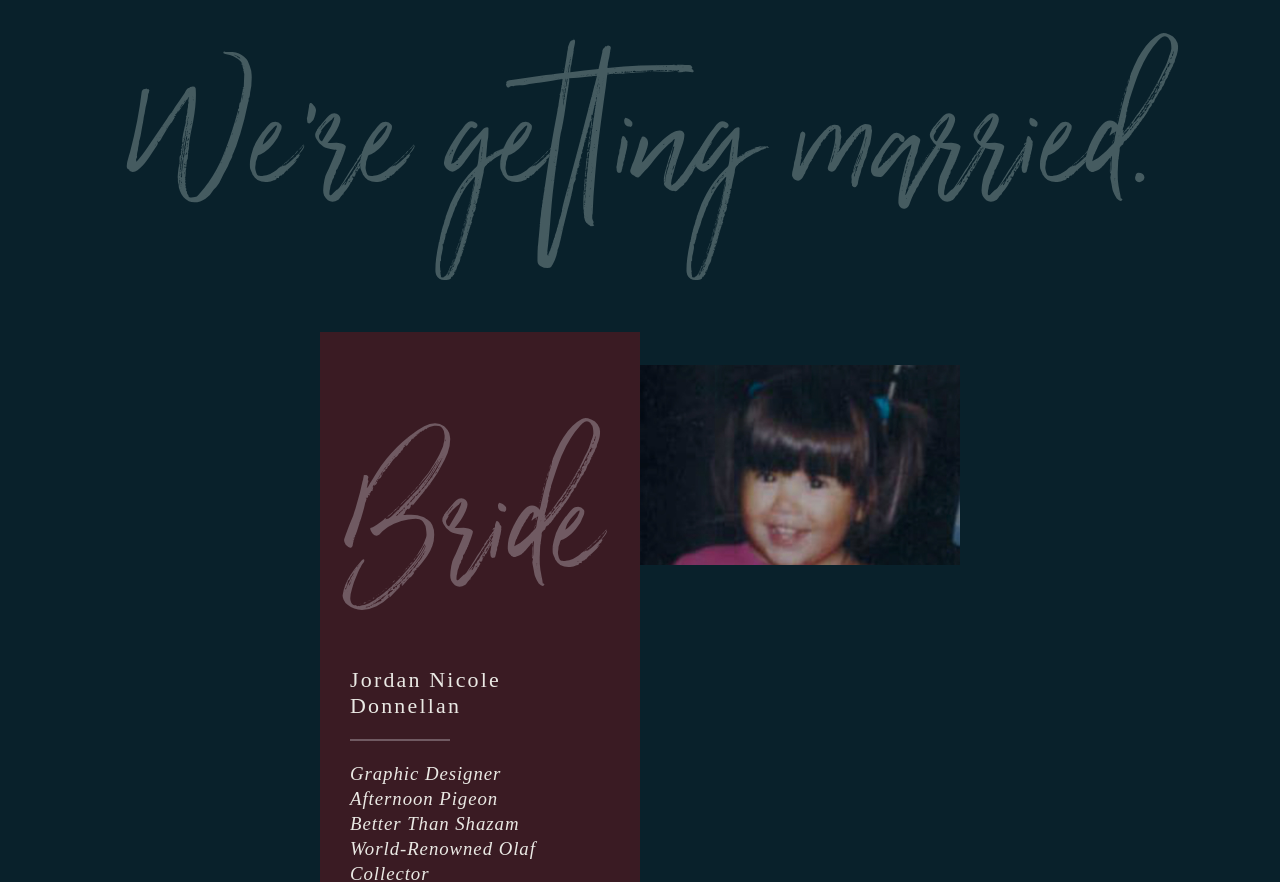
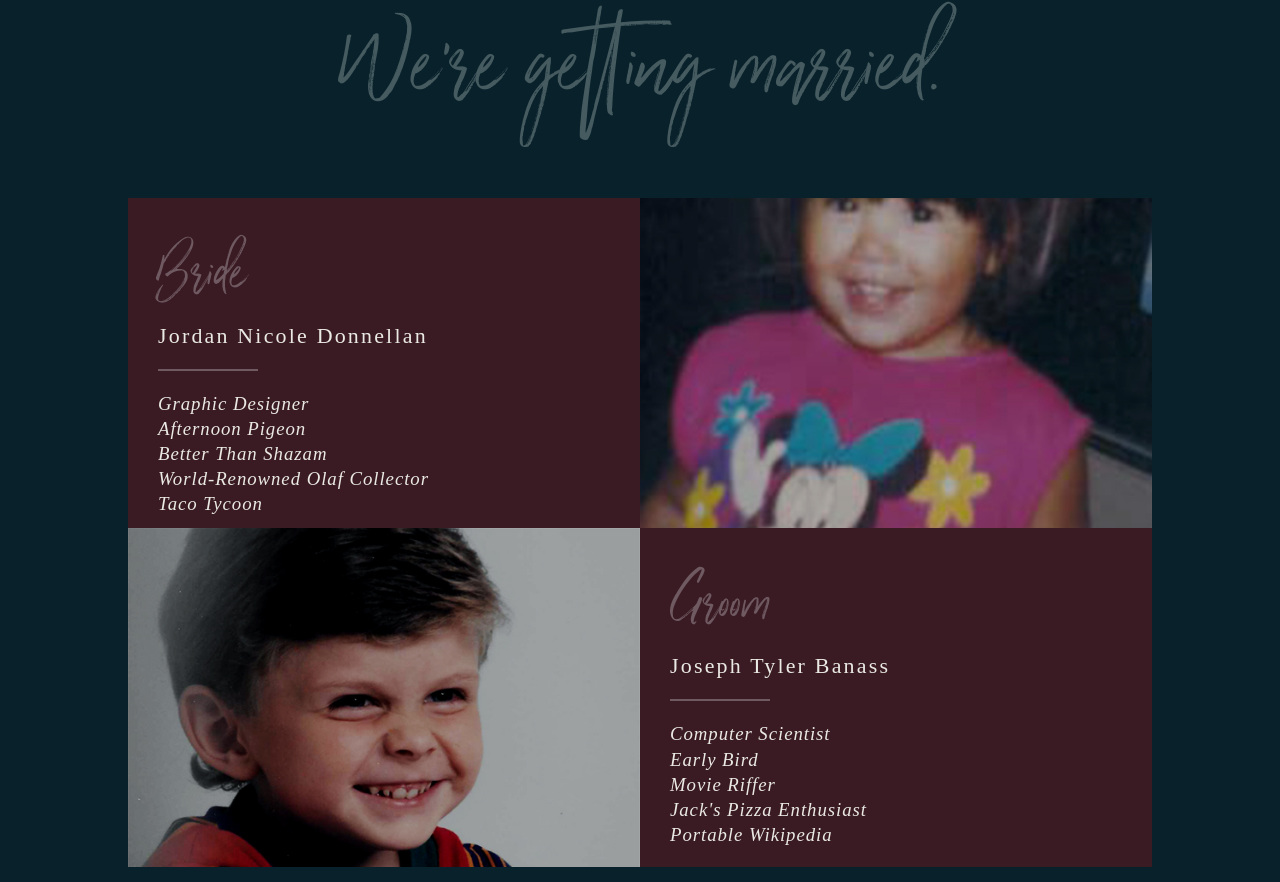
Before and after one commit to jbanass/jojo-wedding, an Angular app: page / in a window 1280 px wide. Shown: the part 833-1715 px from the top of the page. Built offline with nearby package versions, Linux system fonts and the light colour scheme; no server answers; a web font is replaced by a local one.

Commit message:
ipad layout

```diff
--- a/src/app/bride-groom/bride-groom.component.scss
+++ b/src/app/bride-groom/bride-groom.component.scss
@@ -92,8 +92,12 @@
 
   .couple-container {
     margin: 0 auto;
-    width: 50vw;
+    width: 80vw;
     text-align: center;
+  }
+
+  .couple-description h2 {
+    font-size:3em;
   }
 
   .bride-container {
@@ -109,18 +113,18 @@
 
   .groom-container {
     display: inline-flex;
-    top: -5px;
+    top: -8px;
     position: relative;
     width: 100%;
   }
 
   .bride-container .square-container.couple-picture {
-    height: 200px;
-    top: 33px;
-    position: relative;
+    height: auto;
+    background-position:bottom;
   }
 
   .groom-container .square-container.couple-picture {
-    height: 170px;
+    height: auto;
+    background-position: top;
   }
 }
--- a/src/app/festivities/festivities.component.scss
+++ b/src/app/festivities/festivities.component.scss
@@ -64,14 +64,14 @@
 
   .festivities-square-container {
     position: relative;
-    left: -340px;
+    left: -200px;
     max-width: fit-content;
   }
 
   .square-container {
     width: 480px;
-    height: 410px;
-    margin: 60px 30px 0px -130px;
+    height: 480px;
+    margin: 25px 30px 0px -130px;
     position: inherit;
     -webkit-transform: none;
     transform: none;
--- a/src/app/nav/nav.component.scss
+++ b/src/app/nav/nav.component.scss
@@ -98,7 +98,7 @@
   display: inline-block;
 }
 
-@media only screen and (min-width: 768px) {
+@media only screen and (min-width: 1024px) {
   .mobile-nav {
     display: none;
   }
--- a/src/app/registry/registry.component.scss
+++ b/src/app/registry/registry.component.scss
@@ -22,8 +22,8 @@
 
 .registry-image-1,
 .registry-image-2 {
-  height: 200px;
-  width: 200px;
+  height: 150px;
+  width: 150px;
   border: 1px solid $off-white;
   background-color: gray;
 }
@@ -115,7 +115,8 @@
 
   .pull-right {
     position: relative;
-    left: 250px;
+    left: 130px;
+    top:-50px;
   }
 
   .registry-image-1 {
--- a/src/app/rsvp/rsvp.component.scss
+++ b/src/app/rsvp/rsvp.component.scss
@@ -68,7 +68,7 @@
   .rsvp-info {
     position: relative;
     top: -60px;
-    margin-left: -150px;
+    margin-left: -100px;
     height: 375px;
   }
 }
--- a/src/styles.scss
+++ b/src/styles.scss
@@ -179,6 +179,6 @@ ul {
 
 @media screen and (min-width: 768px) {
   .section-header {
-    font-size: 8.5em;
+    font-size: 5em;
   }
 }
```
